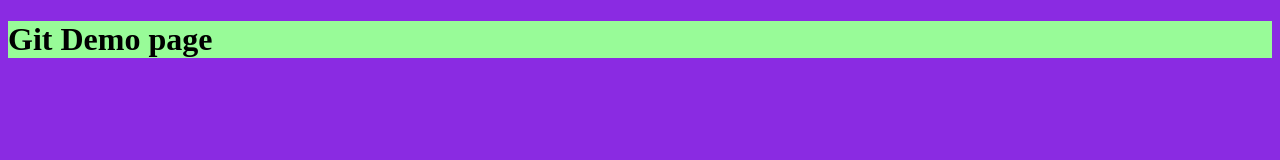
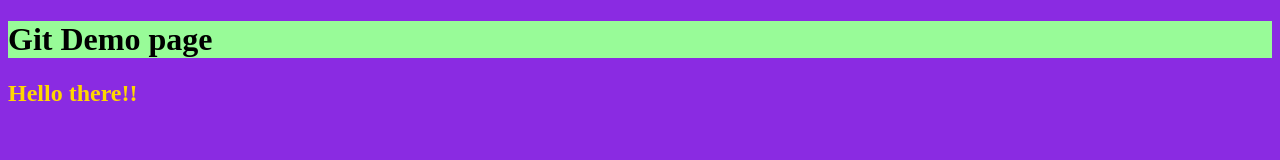
Before and after one commit to rahaf99/gitar, a plain HTML site: page index.html in a window 1280 px wide. Drawn offline with Linux system fonts and the light colour scheme.

Commit message:
new branch commits

```diff
--- a/index.html
+++ b/index.html
@@ -7,6 +7,7 @@
 </head>
 <body>
     <h1>Git Demo page</h1>
+    <h2>Hello there!!</h2>
     <script src="app.js"></script>
 </body>
 </html>
--- a/styles.css
+++ b/styles.css
@@ -4,3 +4,6 @@
 h1{
     background-color: palegreen;
 }
+h2{
+    color: gold;
+}
```
